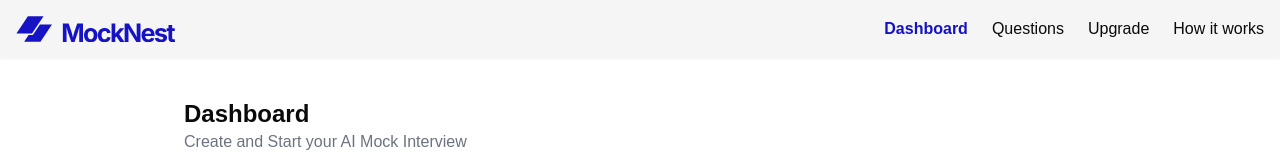
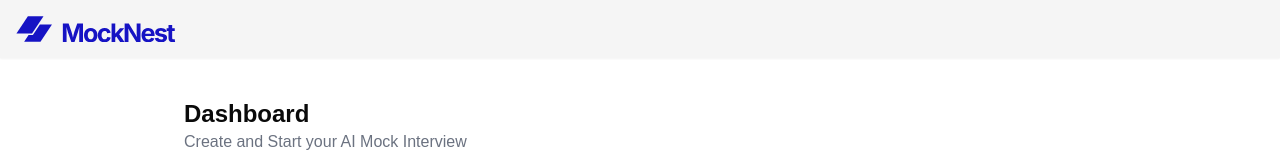
Before and after one commit to 555goru/mocknest, a Next.js app: page /dashboard in a window 1280 px wide. Shown: the top 160 px of the page. Built offline with nearby package versions, Linux system fonts and the light colour scheme; no server answers.

Commit message:
navbar remove

```diff
--- a/app/dashboard/_components/Header.jsx
+++ b/app/dashboard/_components/Header.jsx
@@ -12,10 +12,7 @@
     <div className='flex p-4 items-center justify-between bg-secondary shadow-sm'>
       <Image src={'/logo.svg'} width={160} height={100} alt='logo' />
       <ul className='hidden md:flex gap-6'>
-        <li className={`hover:text-primary hover:font-bold transition-all cursor-pointer ${path == '/dashboard' && 'text-primary font-bold'}`}>Dashboard</li>
-        <li className={`hover:text-primary hover:font-bold transition-all cursor-pointer ${path == '/dashboard/questions' && 'text-primary font-bold'}`}>Questions</li>
-        <li className={`hover:text-primary hover:font-bold transition-all cursor-pointer ${path == '/dashboard/upgrade' && 'text-primary font-bold'}`}>Upgrade</li>
-        <li className={`hover:text-primary hover:font-bold transition-all cursor-pointer ${path == '/dashboard/how' && 'text-primary font-bold'}`}>How it works</li>
+        <li className={`hover:text-primary hover:font-bold transition-all cursor-pointer ${path == '/dashboard' && 'text-primary font-bold'}`}></li>
       </ul>
       <UserButton />
     </div>
```
